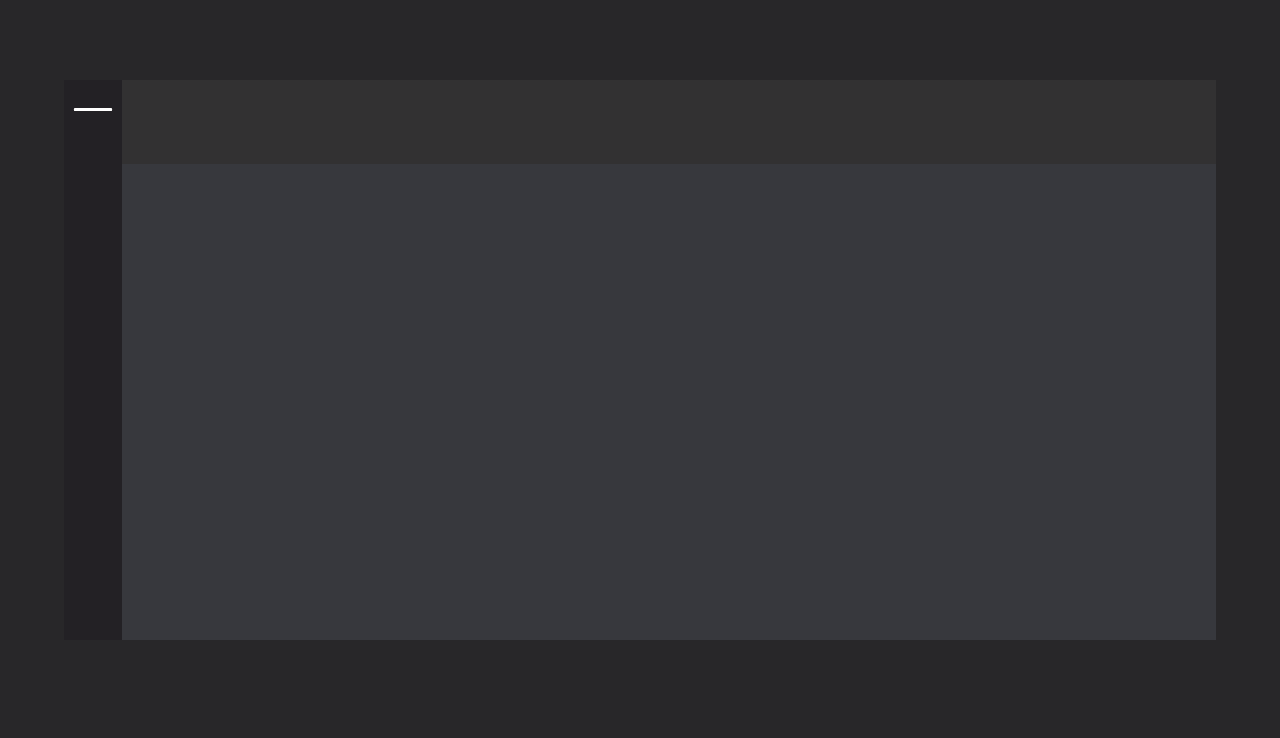
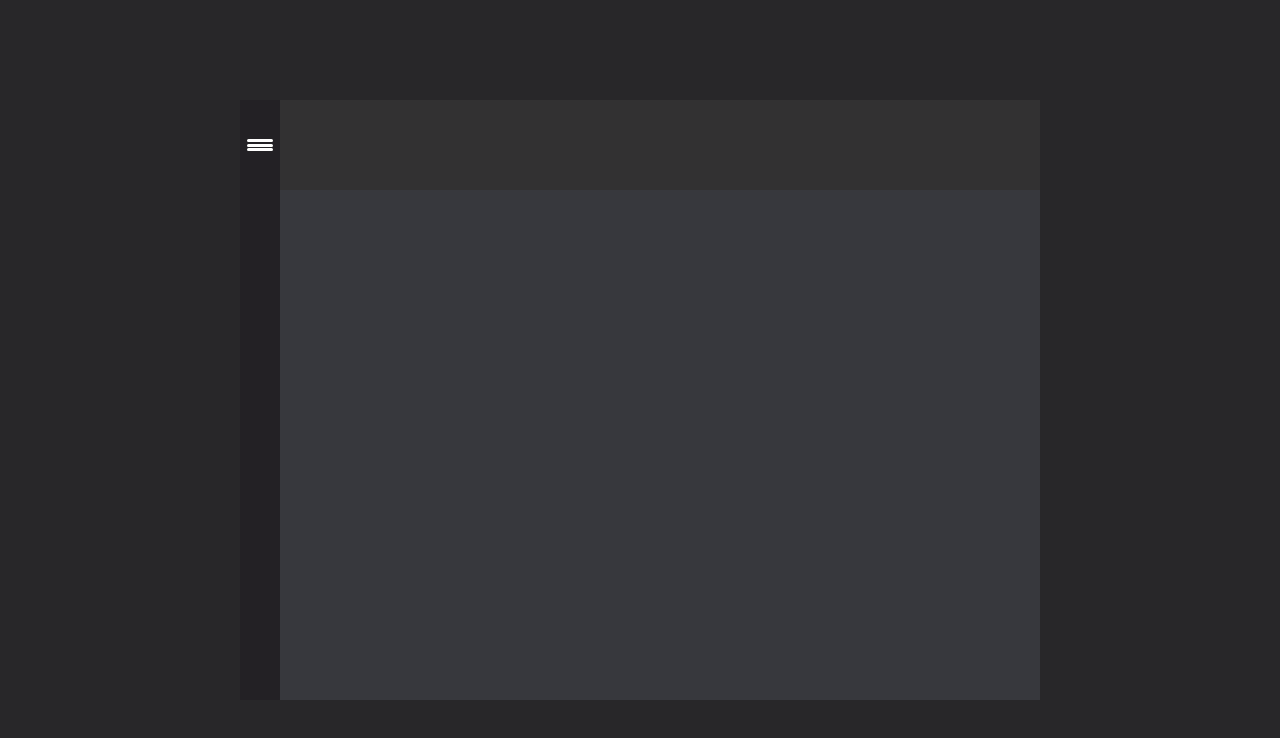
Before and after one commit to for-win/for-win_react, a React (Create React App) app: page /lobby in a window 1280 px wide. Shown: the top 738 px of the page. Built offline with nearby package versions, Linux system fonts and the light colour scheme.

Commit message:
사이드 바 수정

```diff
--- a/src/components/Contents.js
+++ b/src/components/Contents.js
@@ -18,6 +18,6 @@ const ContentsDefault = styled.div`
     position: absolute;
     top:15%;
     left:5%;
-`
+`;
 
 export default Contents;
--- a/src/components/ListBar.js
+++ b/src/components/ListBar.js
@@ -18,6 +18,6 @@ const ListDefault = styled.div`
     display: flex;
     position:absolute;
     left:5%;
-`
+`;
 
 export default ListBar;
--- a/src/components/SideBar.js
+++ /dev/null
@@ -1,40 +0,0 @@
-import React from 'react';
-import styled from 'styled-components';
-import '../css/menu.css';
-
-class SideBar extends React.Component {
-    render(){
-        return (
-            <StyledSide>
-                <StyledBurger>
-                    <div class="burger-menu"/>
-                    <div class="burger-menu"/>
-                    <div class="burger-menu"/>
-                </StyledBurger>
-            </StyledSide>
-        );
-    }
-}
-
-const StyledSide = styled.div`
-    background-color: #232125;
-    width: 5%;
-    height: 100%;
-    display: flex;
-    position:absolute;
-    top: 0px;
-    left:0px;
-`;
-
-const StyledBurger = styled.div`
-    // background-color: green;
-    width: 70%;
-    height: 5%;
-    top: 5%;
-    left: 15%;
-    display: flex;
-    justify-content: space-around;
-    position: absolute;
-`;
-
-export default SideBar;
--- /dev/null
+++ b/src/components/SideBar.jsx
@@ -0,0 +1,65 @@
+import React, { useState } from 'react';
+import styled from 'styled-components';
+
+const SideBar = () => {
+    const [open, setOpen] = useState(false);
+    return (
+        <StyledSide>
+            <StyledBurger open={open} onClick={() => setOpen(!open)}>
+                <div/>
+                <div/>
+                <div/>
+            </StyledBurger>
+        </StyledSide>
+    );
+
+}
+
+const StyledSide = styled.div`
+    background-color: #232125;
+    width: 5%;
+    height: 100%;
+    display: flex;
+    position:absolute;
+    top: 0px;
+    left:0px;
+`;
+
+const StyledBurger = styled.div`
+    width: 70%;
+    height: 5%;
+    top: 5%;
+    left: 15%;
+    display: flex;
+    position: absolute;
+
+    div:nth-child(1) {
+        width: 95%;
+        height: 10%;
+        left: 2.5%;
+        background-color: white;
+        border-radius: 10px;
+        position: absolute;
+        top: 30%;
+    }
+    div:nth-child(2) {
+        width: 95%;
+        height: 10%;
+        left: 2.5%;
+        background-color: white;
+        border-radius: 10px;
+        position: absolute;
+        top: 45%;
+    }
+    div:nth-child(3) {
+        width: 95%;
+        height: 10%;
+        left: 2.5%;
+        background-color: white;
+        border-radius: 10px;
+        position: absolute;
+        top: 60%;
+    }
+`;
+
+export default SideBar;
--- a/src/css/frame.css
+++ b/src/css/frame.css
@@ -8,20 +8,11 @@
 }
 
 .box {
-    width: 90vw;
-    height: 70vh;
+    width: 800px;
+    height: 600px;
     position: absolute;
     top: 50%;
     left: 50%;
-    margin-left: -45vw;
-    margin-top: -40vh;
+    margin-left: -400px;
+    margin-top: -300px;
 }
-
-.contents {
-    background-color:#37383d;
-    width: 95%;
-    height: 85%;
-    position: absolute;
-    top:15%;
-    left:5%;
-}
--- a/src/css/menu.css
+++ /dev/null
@@ -1,8 +0,0 @@
-.burger-menu {
-    width: 95%;
-    height: 10%;
-    left: 2.5%;
-    background-color: white;
-    border-radius: 10px;
-    position: absolute;
-}
```
Also changed, not shown: 1 other file (tests, documents, lock files or other folders).
